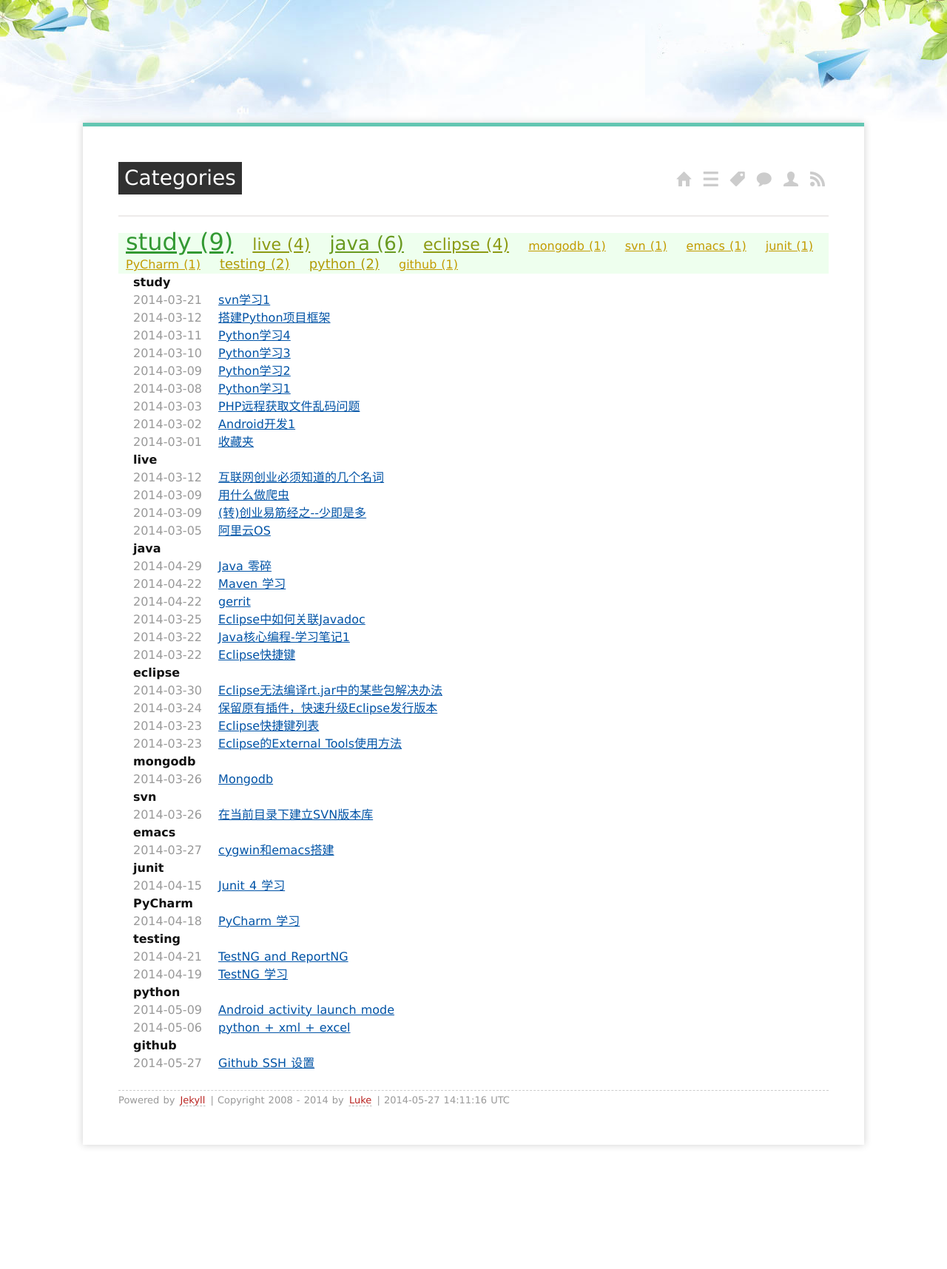
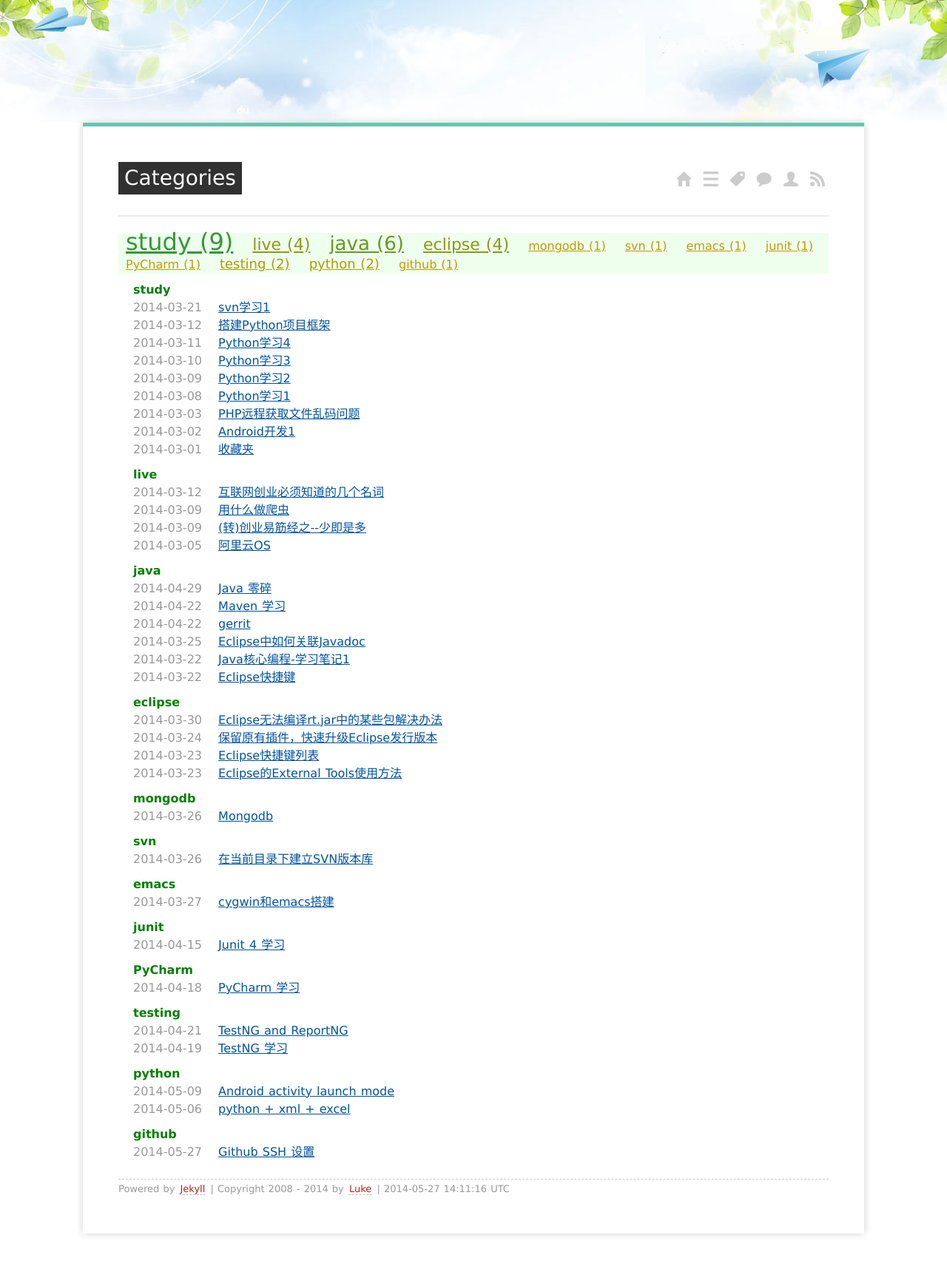
Before and after one commit to yujialive/yujialive.github.io, a Jekyll site: the page built from categories/index.md, in a window 1280 px wide. Shown: the whole page at 74% size. Built offline with Jekyll 4.4.1, drawn with Linux system fonts in a browser that asks for light colours; Markdown is read by kramdown in place of the engine named in the settings; before the commit the page ends 1596 px from its top, so only the background shows below that.

Commit message:
daily updates

```diff
--- a/media/css/screen.css
+++ b/media/css/screen.css
@@ -198,7 +198,7 @@ dl .meta {
 }
 
 .listing-item time{color:#999999;}
-.listing-seperator{font-weight:bold;}
+.listing-seperator{font-weight:bold; margin-top: 10px; color: green;}
 
 
 .paginator {
@@ -253,10 +253,12 @@ footer a:hover {
     -webkit-box-shadow: rgba(0,0,0,1.0) 0px 0px 2px,rgba(255,255,255,0.15) 0px 1px 1px inset;
     text-decoration: none;
 }
+
 #tag_cloud {
     background: #efe;
 }
 
 #tag_cloud a {
-    margin:10px;
+    margin:7px;
+    padding:3px;
 }
```
